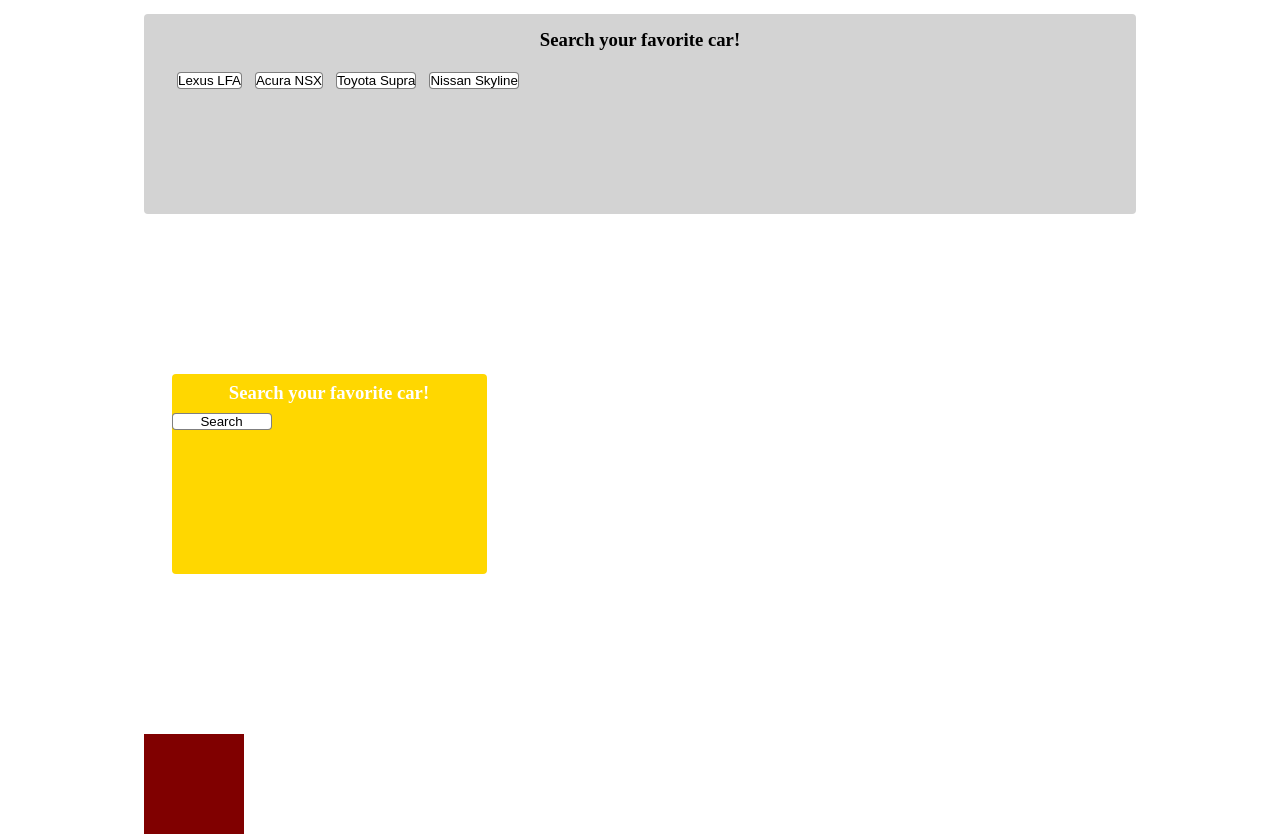
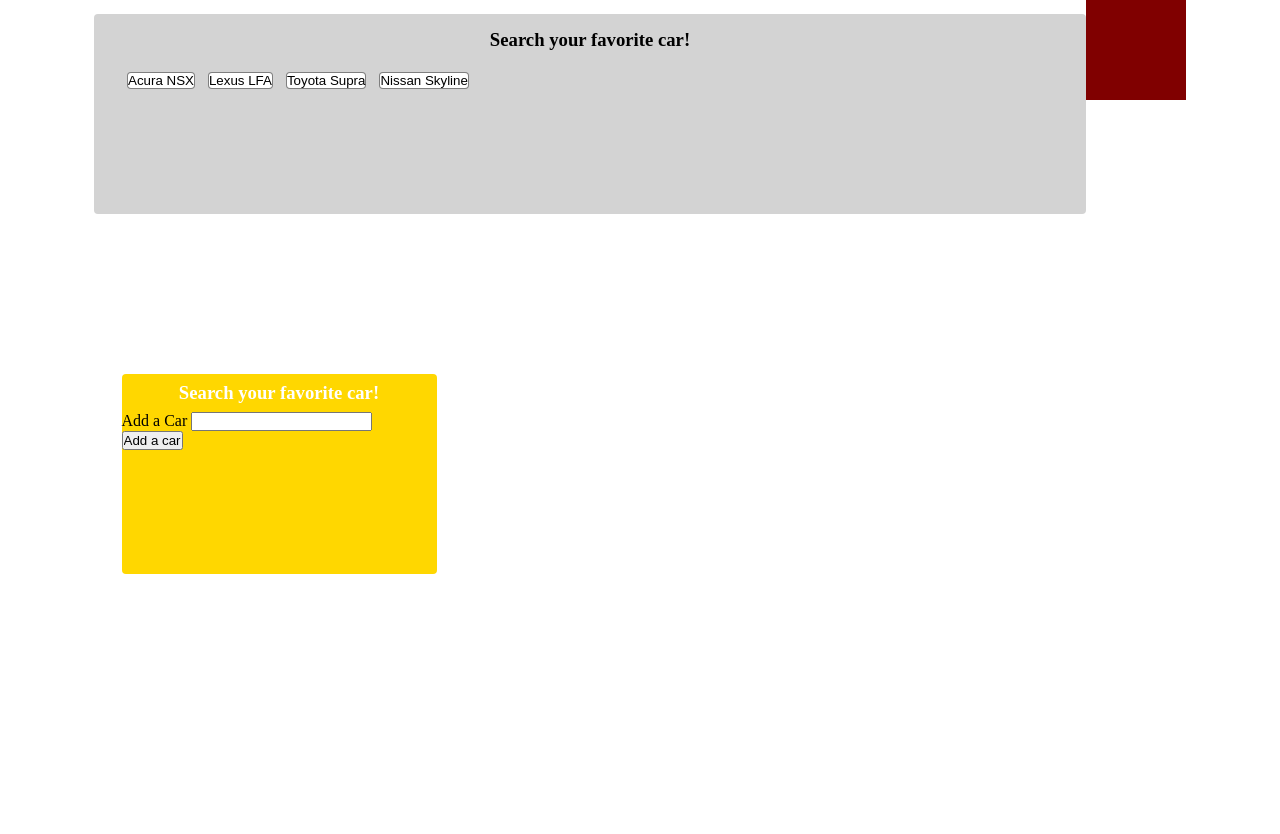
Before and after one commit to aschn3/Homework-6, a PHP site: page / in a window 1280 px wide. After the commit the page ends 574 px from the top, so only its background shows below. Run offline with PHP 8.4, Linux system fonts and the light colour scheme.

Commit message:
sending to github

```diff
--- a/app.js
+++ b/app.js
@@ -1,6 +1,6 @@
 
 
-var buttons = ['Lexus LFA', 'Acura NSX', 'Toyota Supra', 'Nissan Skyline'];
+var buttons = ['Acura NSX', 'Lexus LFA', 'Toyota Supra', 'Nissan Skyline'];
 
 var addButtons = function (){
 
@@ -20,6 +20,33 @@ var addButtons = function (){
 
 addButtons();
 
+// function renderButtons(){
+
+//$("#car-view").empty();
+
+//for (var i = 0; i < buttons.length; i++) {
+
+	//var a =$("<button");
+
+	//a.addClass("car");
+
+	//a.attr("data-name", buttons[i]);
+
+	//$("#car-view").append(a);
+//}
+//}
+	//$("#add-car").on("click", function(event){
+
+		//event.preventDefault();
+
+		//var car = $("car-input").val().trim();
+
+		//buttons.push(car):
+
+		//renderButtons();
+	//});
+
+
 var runAjax = function(link){
 
 	$('.images').empty();
@@ -27,8 +54,10 @@ var runAjax = function(link){
 	$.ajax({ url: link, method: "GET"})
 	.done(function(response){
 
+		var results = response.data;
 
-		for(var i = 0; i < 8; i++){
+
+		for(var i = 0; i < 10; i++){
 			var image = $("<img>");
 
 			image.attr({
@@ -38,6 +67,15 @@ var runAjax = function(link){
 				"data-name": 'still'
 			});
 
+			 if (results[i].rating !== "r" && results[i].rating !== "pg-13") {
+
+			 	var gifDiv = $("<div class='item'>");
+
+			 	var rating = results[i].rating;
+
+			 	var p = $("<p>").text("Rating: " + rating);
+
+}
 	$('.images').append(image);
 
 		}
--- a/index.html
+++ b/index.html
@@ -24,9 +24,9 @@
 					<div class ="information"
 						<br>
 						<h3>Search your favorite car!</h3>
-            <div class="car-container"
-              <input type="text" name="search" id="car-value">
-              <button id="search">Search</button>
+						<div id="car-view"></div>
+						<form id="car-form">
+		<label for="car-input">Add a Car</label>	   <input type="text" id="car-input"><br>		  <input id="add-car" type="submit" value="Add a car">
 						</div>
 					</div>
 				</div>
--- a/style.css
+++ b/style.css
@@ -51,7 +51,7 @@ button{
 }
 
 button:hover{
-	background: green;
+	background: blue;
 	color: #fff;
 
 }
@@ -66,7 +66,6 @@ button:hover{
 }
 
 .images, .info{
-	/*background:red;*/
 	margin: 10px;
 }
 
@@ -114,7 +113,7 @@ img{
 
 }
 
-.animal-container{
+.car-container{
 	display: flex;
 	justify-content: center;
 	flex-direction: column;
@@ -163,7 +162,7 @@ img{
 }
 
 footer{
-	position: relative;
+	position: margin-bottom;
 	bottom: 0;
 	width: 100px;
 	height: 100px;
```
Lines whose indentation alone changed are shown as unchanged.
